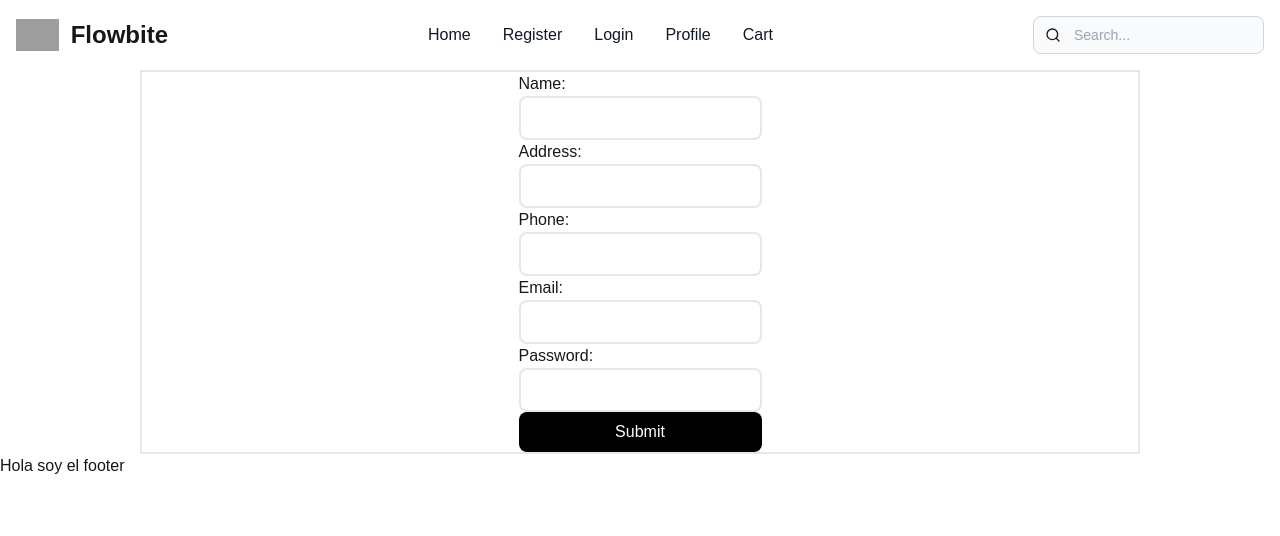
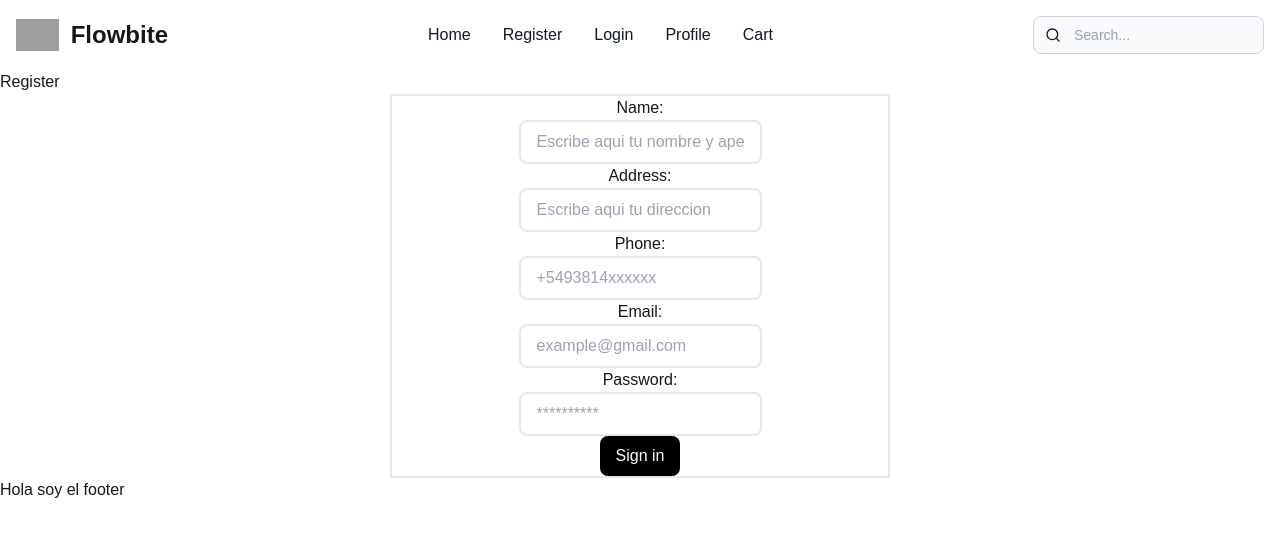
Before and after one commit to KarenMMedina/Proyecto-M4, a Next.js app in the folder front/: page /Register in a window 1280 px wide. Shown: the top 536 px of the page. Built offline with nearby package versions, Linux system fonts and the light colour scheme; grey boxes are pictures that could not be loaded.

Commit message:
Formularios de login y register armados con formik, tambien uso de yup, con estilos basicos

```diff
--- a/front/package.json
+++ b/front/package.json
@@ -9,10 +9,12 @@
     "lint": "next lint"
   },
   "dependencies": {
+    "formik": "^2.4.6",
     "next": "15.3.2",
     "react": "^19.0.0",
     "react-dom": "^19.0.0",
-    "react-icons": "^5.5.0"
+    "react-icons": "^5.5.0",
+    "yup": "^1.6.1"
   },
   "devDependencies": {
     "@eslint/eslintrc": "^3",
--- /dev/null
+++ b/front/src/app/(views)/Login/components/LoginFormUI.tsx
@@ -0,0 +1,55 @@
+"use client"
+import Button from "@/components/Button";
+import React from "react";
+import { Formik, Form } from 'formik';
+import * as yup from 'yup';
+
+const loginSchema = yup.object().shape({
+    email: yup.string().email('Invalid email').required('Email is required to log in'),
+    password: yup.string().required("Password is required to log in")
+});
+
+interface FormData {
+    email: string;
+    password: string;
+}
+
+const LoginFormUI = () => {
+
+    const HandleOnSubmit = async (values: FormData) => {
+        console.log("Submit exitoso", JSON.stringify(values))
+    }
+
+    return (
+        <Formik
+            initialValues={{email: "lucialopez10@example.com", password: "Hola123!"}}
+            // {{ email: '', password: '' }}
+            validationSchema={loginSchema}
+            onSubmit={HandleOnSubmit}
+        >
+            {({ isSubmitting, values, handleBlur, handleChange, handleSubmit, errors, touched, }) => (
+                <Form onSubmit={handleSubmit} className="w-[500px] m-auto border-2 flex justify-center flex-col items-center">
+                    <div className="flex flex-col items-center">
+                        <label htmlFor="email">Email: </label>
+                        <input type="text" id="email" name="email" value={values.email}
+                            onChange={handleChange} onBlur={handleBlur}
+                            placeholder="example@gmail.com" className="border-2 rounded-lg px-4 py-2" />
+                        <span className="text-red-700">{errors.email && touched.email && errors.email}</span>
+                    </div>
+                    <div className="flex flex-col items-center">
+                        <label htmlFor="password">Password: </label>
+                        <input type="text" id="password" name="password" value={values.password}
+                            onChange={handleChange} onBlur={handleBlur}
+                            placeholder="**********" className="border-2 rounded-lg px-4 py-2" />
+                        <span className="text-red-700">{errors.password && touched.password && errors.password}</span>
+                    </div>
+                    <div className="flex flex-col">
+                        <Button type="submit" textContent="Sign in" className="bg-black text-white rounded-lg px-4 py-2" />
+                    </div>
+                </Form>
+            )}
+        </Formik>
+    )
+}
+
+export default LoginFormUI;
--- a/front/src/app/(views)/Login/page.tsx
+++ b/front/src/app/(views)/Login/page.tsx
@@ -1,23 +1,13 @@
 import React from "react";
+import LoginFormUI from "./components/LoginFormUI";
 
 export const Login = () => {
     return (
-         <div className="w-[1000px] m-auto border-2 flex justify-center">
-            <form className="mx-auto">
-                <div className="flex flex-col">
-                    <label>Email: </label>
-                    <input className="border-2 rounded-lg px-4 py-2"/>
-                </div>
-                <div className="flex flex-col">
-                    <label>Password: </label>
-                    <input className="border-2 rounded-lg px-4 py-2"/>
-                </div>
-                <div className="flex flex-col">
-                    <button className="bg-black text-white rounded-lg px-4 py-2">
-                        Submit
-                    </button>
-                </div>
-            </form>
+        <div>
+            <h2>Login</h2>
+            <div>
+                <LoginFormUI />
+            </div>
         </div>
     )
 }
--- /dev/null
+++ b/front/src/app/(views)/Register/components/RegisterFormUI.tsx
@@ -0,0 +1,81 @@
+"use client"
+import Button from "@/components/Button";
+import React from "react";
+import { Formik, Form } from 'formik';
+import * as yup from 'yup';
+
+const RegisterSchema = yup.object().shape({
+    email: yup.string().email('Invalid email').required('Email is required to register'),
+    password: yup.string().required("Password is required to register"),
+    name: yup.string().required('Name is required to log register'),
+    address: yup.string().required('Address is required to register'),
+    phone: yup.string().required('Phone is required to register')
+});
+
+interface FormData {
+    email: string;
+    password: string;
+    name: string;
+    address: string;
+    phone: string;
+}
+
+const RegisterFormUI = () => {
+
+    const HandleOnSubmit = async (values: FormData) => {
+        console.log("Register exitoso", JSON.stringify(values))
+    }
+
+    return (
+        <Formik
+            initialValues={{ email: '', password: '', name: '', address: '', phone: '' }}
+            validationSchema={RegisterSchema}
+            onSubmit={HandleOnSubmit}
+        >
+            {({ isSubmitting, values, handleBlur, handleChange, handleSubmit, errors, touched, }) => (
+                <Form onSubmit={handleSubmit} className="w-[500px] m-auto border-2 flex justify-center flex-col items-center">
+                     <div className="flex flex-col items-center">
+                        <label htmlFor="name">Name: </label>
+                        <input type="text" id="name" name="name" value={values.name}
+                            onChange={handleChange} onBlur={handleBlur}
+                            placeholder="Escribe aqui tu nombre y apellido" className="border-2 rounded-lg px-4 py-2" />
+                        <span className="text-red-700">{errors.name && touched.name && errors.name}</span>
+                    </div>
+                     <div className="flex flex-col items-center">
+                        <label htmlFor="address">Address: </label>
+                        <input type="text" id="address" name="address" value={values.address}
+                            onChange={handleChange} onBlur={handleBlur}
+                            placeholder="Escribe aqui tu direccion" className="border-2 rounded-lg px-4 py-2" />
+                        <span className="text-red-700">{errors.address&& touched.address && errors.address}</span>
+                    </div>
+                     <div className="flex flex-col items-center">
+                        <label htmlFor="phone">Phone: </label>
+                        <input type="text" id="phone" name="phone" value={values.phone}
+                            onChange={handleChange} onBlur={handleBlur}
+                            placeholder="+5493814xxxxxx" className="border-2 rounded-lg px-4 py-2" />
+                        <span className="text-red-700">{errors.phone && touched.phone && errors.phone}</span>
+                    </div>
+                    <div className="flex flex-col items-center">
+                        <label htmlFor="email">Email: </label>
+                        <input type="text" id="email" name="email" value={values.email}
+                            onChange={handleChange} onBlur={handleBlur}
+                            placeholder="example@gmail.com" className="border-2 rounded-lg px-4 py-2" />
+                        <span className="text-red-700">{errors.email && touched.email && errors.email}</span>
+                    </div>
+                    <div className="flex flex-col items-center">
+                        <label htmlFor="password">Password: </label>
+                        <input type="text" id="password" name="password" value={values.password}
+                            onChange={handleChange} onBlur={handleBlur}
+                            placeholder="**********" className="border-2 rounded-lg px-4 py-2" />
+                        <span className="text-red-700">{errors.password && touched.password && errors.password}</span>
+                    </div>
+                    <div className="flex flex-col">
+                        <Button type="submit" textContent="Sign in" className="bg-black text-white rounded-lg px-4 py-2" />
+                    </div>
+                </Form>
+            )}
+        </Formik>
+    )
+}
+
+export default RegisterFormUI;
--- a/front/src/app/(views)/Register/page.tsx
+++ b/front/src/app/(views)/Register/page.tsx
@@ -1,35 +1,13 @@
 import React from "react";
+import RegisterFormUI from "./components/RegisterFormUI";
 
 export const Register = () => {
     return (
-        <div className="w-[1000px] m-auto border-2 flex justify-center">
-            <form className="mx-auto">
-                <div className="flex flex-col">
-                    <label>Name: </label>
-                    <input className="border-2 rounded-lg px-4 py-2"/>
-                </div>
-                <div className="flex flex-col">
-                    <label>Address: </label>
-                    <input className="border-2 rounded-lg px-4 py-2"/>
-                </div>
-                <div className="flex flex-col">
-                    <label>Phone: </label>
-                    <input className="border-2 rounded-lg px-4 py-2"/>
-                </div>
-                <div className="flex flex-col">
-                    <label>Email: </label>
-                    <input className="border-2 rounded-lg px-4 py-2"/>
-                </div>
-                <div className="flex flex-col">
-                    <label>Password: </label>
-                    <input className="border-2 rounded-lg px-4 py-2"/>
-                </div>
-                <div className="flex flex-col">
-                    <button className="bg-black text-white rounded-lg px-4 py-2">
-                        Submit
-                    </button>
-                </div>
-            </form>
+        <div>
+            <h2>Register</h2>
+            <div>
+                <RegisterFormUI />
+            </div>
         </div>
     )
 }
--- /dev/null
+++ b/front/src/components/Button.tsx
@@ -0,0 +1,13 @@
+import React, {FC} from "react";
+
+interface ButtonProps extends React.ButtonHTMLAttributes<HTMLButtonElement> {
+	textContent: string
+}
+
+const Button: FC<ButtonProps> = ({textContent, ...props}) => {
+	return(
+		<button{...props}>{textContent}</button>
+	)
+};
+
+export default Button;
--- a/front/src/components/Navbar/Navbar.tsx
+++ b/front/src/components/Navbar/Navbar.tsx
@@ -25,7 +25,7 @@ const Navbar = () => {
                                 <FiSearch className="h-4 w-4" />
                                 <span className="sr-only">Search icon</span>
                             </div>
-                            <input type="text" id="search-navbar" className="block w-full p-2 ps-10 text-sm text-gray-900 border border-gray-300 rounded-lg bg-gray-50 focus:ring-blue-500 focus:border-blue-500 dark:bg-gray-700 dark:border-gray-600 dark:placeholder-gray-400 dark:text-white dark:focus:ring-blue-500 dark:focus:border-blue-500" placeholder="Search..." />
+                            <input type="text" id="search-navbar1" className="block w-full p-2 ps-10 text-sm text-gray-900 border border-gray-300 rounded-lg bg-gray-50 focus:ring-blue-500 focus:border-blue-500 dark:bg-gray-700 dark:border-gray-600 dark:placeholder-gray-400 dark:text-white dark:focus:ring-blue-500 dark:focus:border-blue-500" placeholder="Search..." />
                         </div>
                         <button data-collapse-toggle="navbar-search" type="button" className="inline-flex items-center p-2 w-10 h-10 justify-center text-sm text-gray-500 rounded-lg md:hidden hover:bg-gray-100 focus:outline-none focus:ring-2 focus:ring-gray-200 dark:text-gray-400 dark:hover:bg-gray-700 dark:focus:ring-gray-600" aria-controls="navbar-search" aria-expanded="false">
                             <span className="sr-only">Open main menu</span>
```
Also changed, not shown: 1 other file (tests, documents, lock files or other folders).
